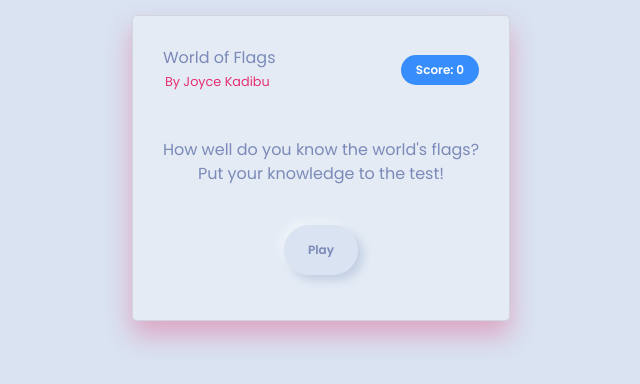
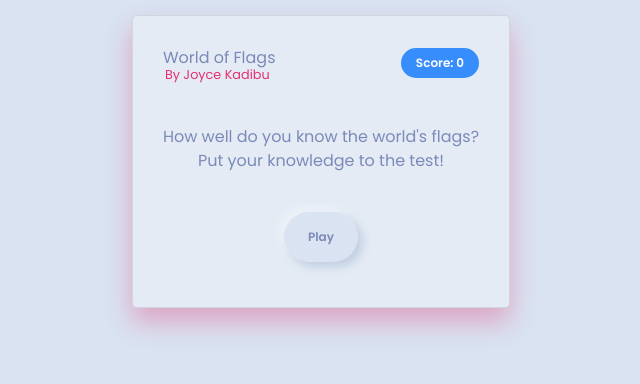
Before and after one commit to jbkad/flagsoftheworld, a React (Create React App) app: page / in a window 1280 px wide. Shown: the top 384 px of the page, without its empty margins (319-959 px from the left). Built offline with nearby package versions, Linux system fonts and the light colour scheme; no server answers.

Commit message:
feat: ui change

```diff
--- a/src/App.css
+++ b/src/App.css
@@ -116,8 +116,7 @@ html, body {
   font-size: 0.8rem;
   color: #e53170;
   text-decoration: none;
-  /* background-color: rgb(255, 240, 250); */
-  /* border-radius: 2px; */
+  line-height: 0.5;
   padding: 2px;
   margin: 0;
 }
```
